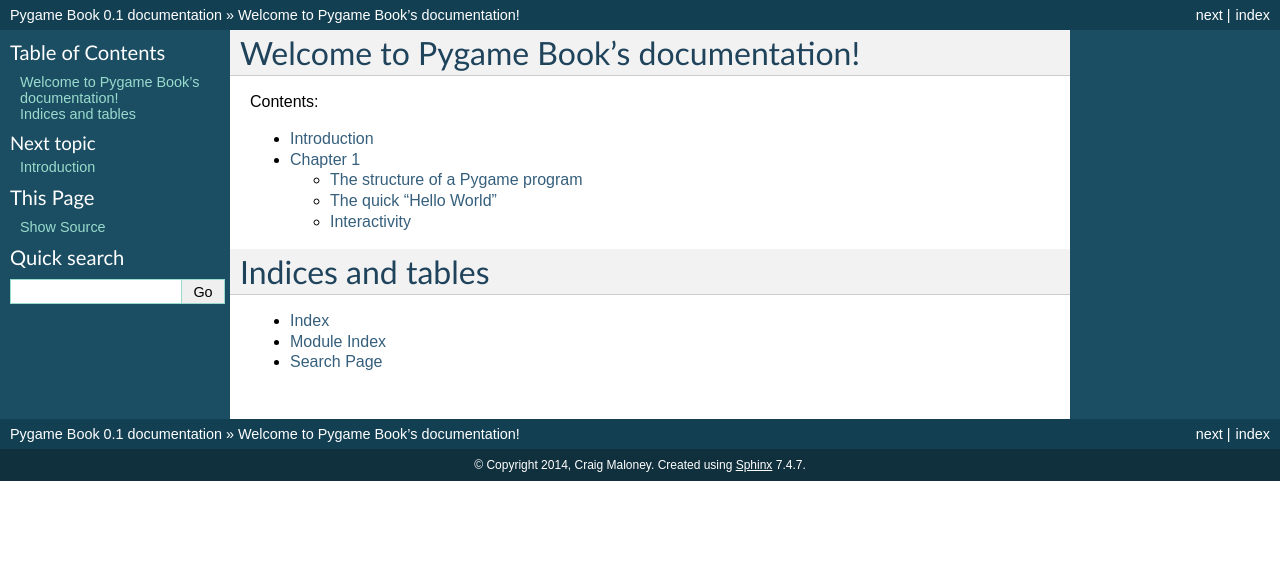
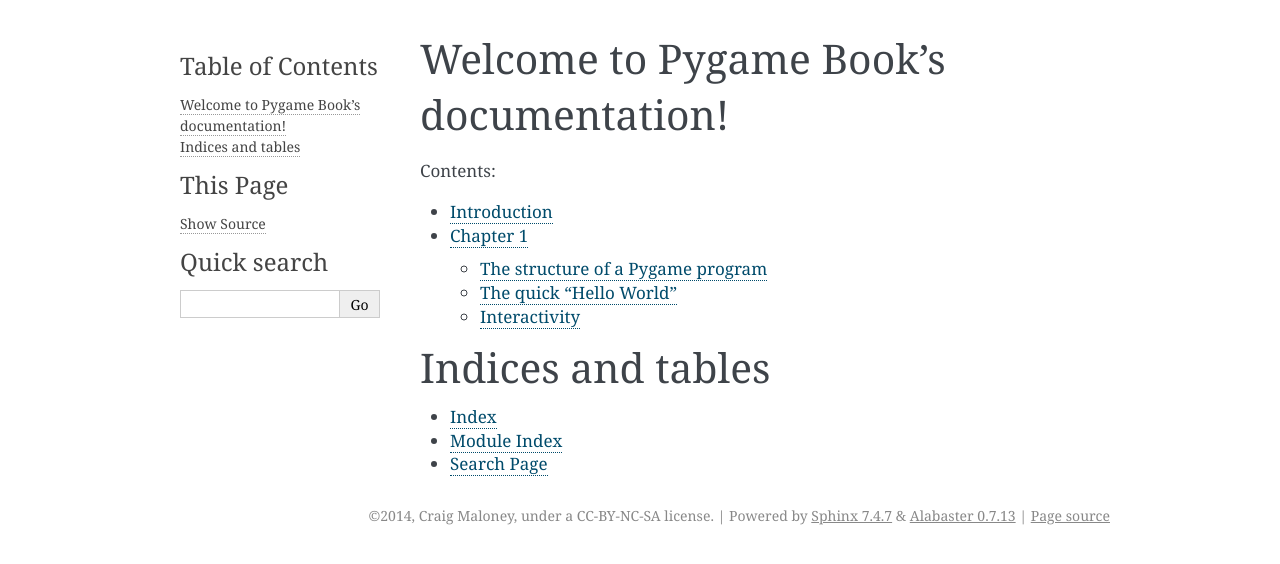
Before and after one commit to craigmaloney/pygame_book, a Sphinx documentation site: the page built from source/index.rst, in a window 1280 px wide. Shown: the top 564 px of the page. Built offline with Sphinx 7.4.7, drawn with Linux system fonts in a browser that asks for light colours.

Commit message:
Updating copyright / title / requirements to Sphix 1.3.1

```diff
--- a/requirements.txt
+++ b/requirements.txt
@@ -1,2 +1,2 @@
-sphinx==1.3b2
+sphinx==1.3.1
 http://www.pygame.org/ftp/pygame-1.9.1release.tar.gz
--- a/source/conf.py
+++ b/source/conf.py
@@ -43,8 +43,8 @@
 master_doc = 'index'
 
 # General information about the project.
-project = u'Pygame Book'
-copyright = u'2014, Craig Maloney'
+project = u'Pygame Book (working title)'
+copyright = u'2014, Craig Maloney, under a CC-BY-NC-SA license'
 
 # The version info for the project you're documenting, acts as replacement for
 # |version| and |release|, also used in various other places throughout the
@@ -101,7 +101,7 @@
 
 # The theme to use for HTML and HTML Help pages.  See the documentation for
 # a list of builtin themes.
-html_theme = 'default'
+html_theme = 'alabaster'
 
 # Theme options are theme-specific and customize the look and feel of a theme
 # further.  For a list of options available for each theme, see the
```
